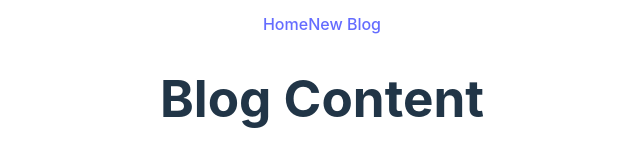
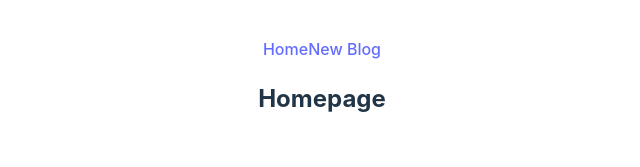
Before and after one commit to pfleege/react-blog-demo, a React (Vite) app: page / in a window 1280 px wide. Shown: the part 537-704 px from the top of the page, without its empty margins (318-958 px from the left). Built offline with nearby package versions, Linux system fonts and the light colour scheme.

Commit message:
ADD homepage component

```diff
--- a/src/App.jsx
+++ b/src/App.jsx
@@ -1,5 +1,6 @@
 import "./styles/App.css";
 import Navbar from "./components/Navbar";
+import Home from "./components/Home";
 
 function App() {
   return (
@@ -7,7 +8,7 @@
       <div className="contentContainer">
         <Navbar />
         <div className="content">
-          <h1>Blog Content</h1>
+          <Home />
         </div>
       </div>
     </>
--- /dev/null
+++ b/src/components/Home.jsx
@@ -0,0 +1,9 @@
+const Home = () => {
+  return (
+    <div className="home">
+      <h2>Homepage</h2>
+    </div>
+  );
+};
+
+export default Home;
```
